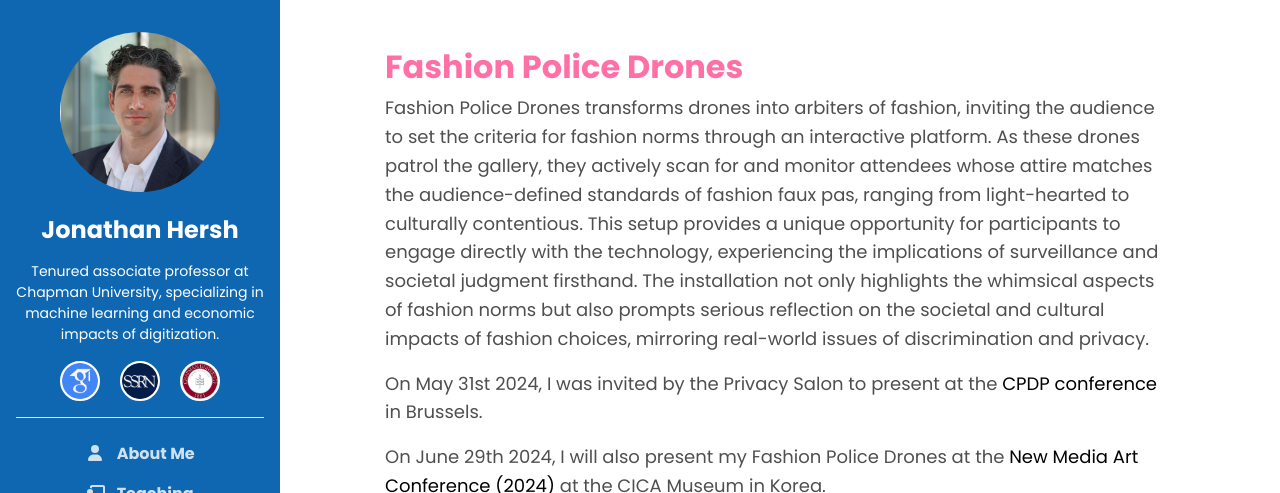
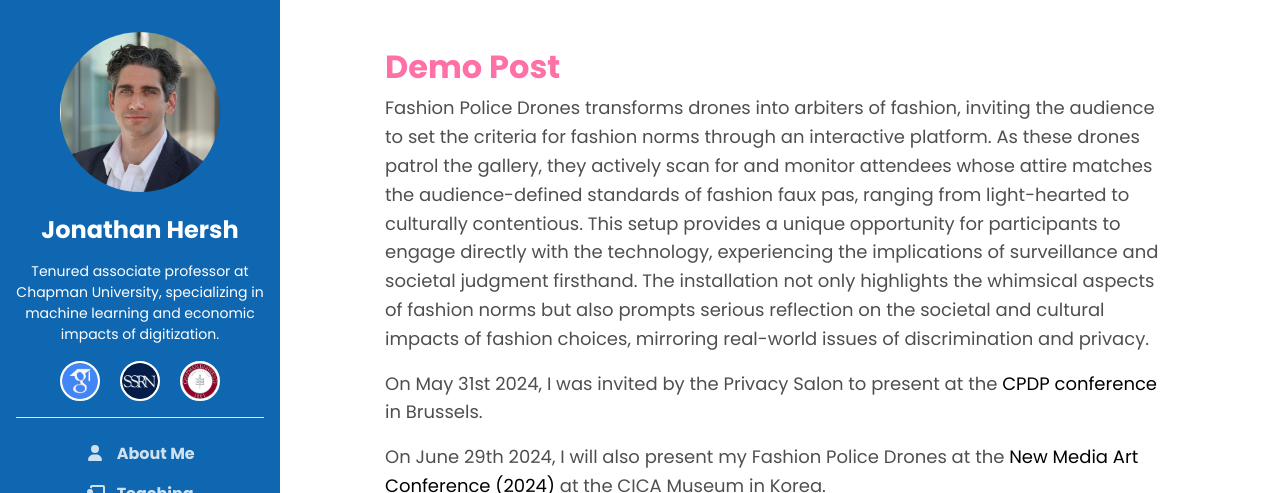
Before and after one commit to Muhammad-Sultan/muhammad-sultan.github.io, a Jekyll site: the page built from _posts/2024-06-01-fashion_police_drones.md, in a window 1280 px wide and 900 px high, cut to the strip 0-493 px from the top of the window. Built offline with Jekyll 4.4.1, drawn with Linux system fonts in a browser that asks for light colours.

Commit message:
Update 2024-06-01-fashion_police_drones.md

```diff
--- a/_posts/2024-06-01-fashion_police_drones.md
+++ b/_posts/2024-06-01-fashion_police_drones.md
@@ -1,6 +1,6 @@
 ---
-title: "Fashion Police Drones"
-image: /assets/portfolio/drone_1.jpeg
+title: "Demo Post"
+image: /logo.jpg
 ---
 Fashion Police Drones transforms drones into arbiters of fashion, inviting the audience to set the criteria for fashion norms through an interactive platform. As these drones patrol the gallery, they actively scan for and monitor attendees whose attire matches the audience-defined standards of fashion faux pas, ranging from light-hearted to culturally contentious. This setup provides a unique opportunity for participants to engage directly with the technology, experiencing the implications of surveillance and societal judgment firsthand. The installation not only highlights the whimsical aspects of fashion norms but also prompts serious reflection on the societal and cultural impacts of fashion choices, mirroring real-world issues of discrimination and privacy.
 
```
